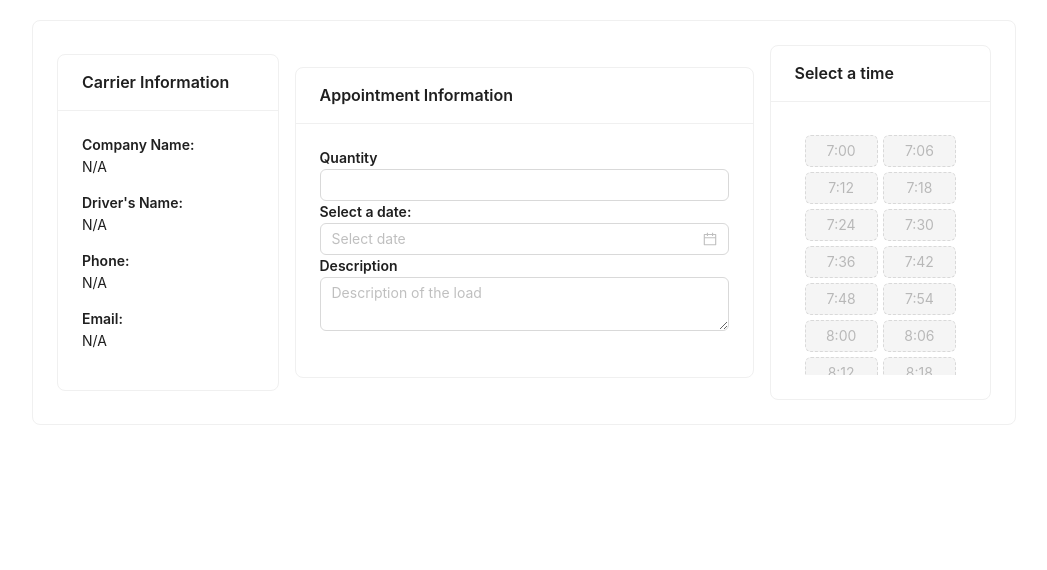
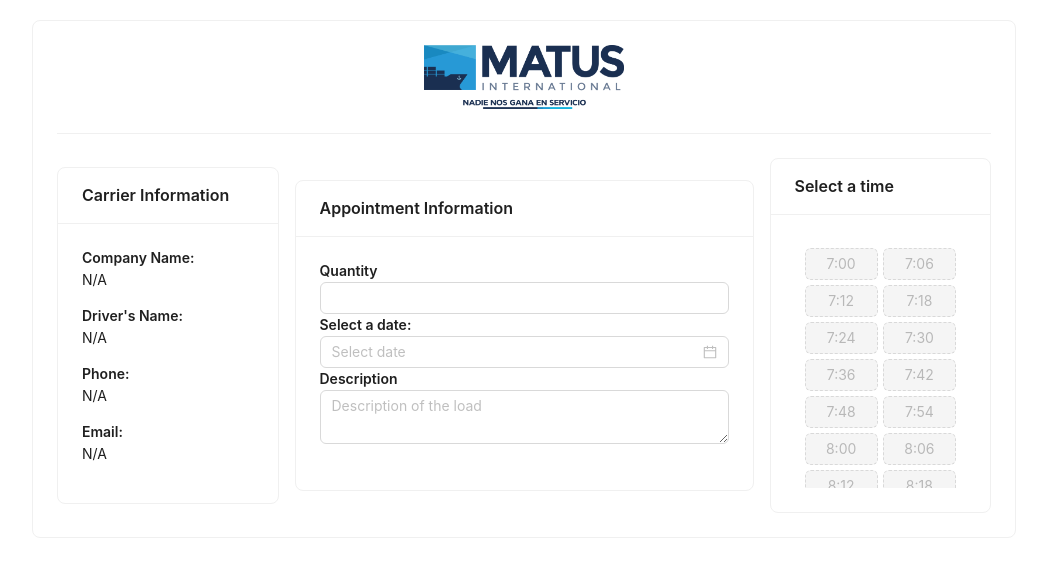
Before and after one commit to charlie2327/not-towing, a React (Create React App) app: page /transporte in a window 1280 px wide. Shown: the top 570 px of the page, without its empty margins (116-1163 px from the left). Built offline with nearby package versions, Linux system fonts and the light colour scheme.

Commit message:
Actualizar la selección de horarios para permitir múltiples selecciones y mejorar la visualización del resumen de citas.

```diff
--- a/src/App.js
+++ b/src/App.js
@@ -9,6 +9,8 @@ import {
   Row,
   Col,
   Input,
+  Alert,
+  Divider,
 } from "antd";
 import dayjs from "dayjs";
 import "antd/dist/reset.css";
@@ -18,15 +20,16 @@ import {
   Route,
   Navigate,
   useLocation,
-} from "react-router-dom"; // Importa react-router-dom
+} from "react-router-dom";
 import { decryptToken, getDataCarrier, validateAviableTime } from "./services";
 import { availableTimes } from "./utils";
+import matusColor from "./assets/matuscolor.png";
 
 const { Text } = Typography;
 
 function TransportApp() {
   const [selectedDate, setSelectedDate] = useState(null);
-  const [selectedTime, setSelectedTime] = useState(null);
+  const [selectedTimes, setSelectedTimes] = useState([]);
   const [tokenDecrypted, setTokenDecrypted] = useState({
     status: false,
     lote: null,
@@ -147,10 +150,25 @@ function TransportApp() {
     }
   }, [selectedDate, tokenDecrypted]);
 
+  const onSelectedTime = (time) => {
+    if (selectedTimes.includes(time)) {
+      setSelectedTimes(selectedTimes.filter((item) => item !== time));
+    } else {
+      setSelectedTimes([...selectedTimes, time]);
+    }
+  };
 
   return (
     <div style={{ maxWidth: "80%", margin: "auto", padding: 20 }}>
       <Card bordered>
+
+        {/* Header */}
+        <Row justify="center">
+          <Col span={24} style={{ textAlign: "center" }}>
+            <img src={matusColor} alt="Matus" style={{ width: 200 }} />
+          </Col>
+        </Row>
+        <Divider />
         <Row gutter={16} align="middle">
           {/* Carrier Information */}
           <Col span={6}>
@@ -233,21 +251,20 @@ function TransportApp() {
                   let buttonType = "default";
                   if (!availableTimesFiltered.includes(time)) {
                     buttonType = "dashed";
-                  } else if (selectedTime === time) {
+                  } else if (selectedTimes.includes(time)) {
                     buttonType = "primary";
                   }
 
                   return (
                     <Button
-                      // necesito desabilitar los botones que no esten en el array de availableTimesFiltered validando que en el array las horas de las 7 a las 9:54 vienen con un solo y en el array de availableTimes vienen con dos digitos la hora
                       disabled={!availableTimesFiltered.includes(time)}
                       key={time}
                       type={buttonType}
-                      onClick={() => setSelectedTime(time)}
+                      onClick={() => onSelectedTime(time)}
                       style={{
                         width: "100%",
                         textAlign: "center",
-                        }}
+                      }}
                     >
                       {time}
                     </Button>
@@ -259,11 +276,11 @@ function TransportApp() {
         </Row>
 
         {/* Selected Appointment Summary */}
-        {selectedDate && selectedTime && (
+        {selectedDate && selectedTimes?.length > 0 && (
           <Card style={{ marginTop: 20, textAlign: "center" }}>
             <Text strong>Selected Appointment:</Text>
             <p>
-              {selectedDate.format("DD/MM/YYYY")} at {selectedTime}
+              {selectedDate.format("DD/MM/YYYY")} at {selectedTimes.join(", ")}
             </p>
             <Button type="primary">Confirm Appointment</Button>
           </Card>
--- a/src/services/index.js
+++ b/src/services/index.js
@@ -13,9 +13,14 @@ export const getDataCarrier = async (idCarrier) => {
   return response.json();
 };
 
-
 export const validateAviableTime = async (idOrigin, date) => {
   const endpoint = `${server}Public/transporteCita/${idOrigin}/${date}`;
   const response = await ApiService.get(endpoint);
   return response.json();
 }
+
+export const saveAppointment = async (data) => {
+  const endpoint = `${server}Public/transporteCita`;
+  const response = await ApiService.post(endpoint, data);
+  return response.json();
+};
```
Also changed, not shown: src/assets/matuscolor.png (added).
